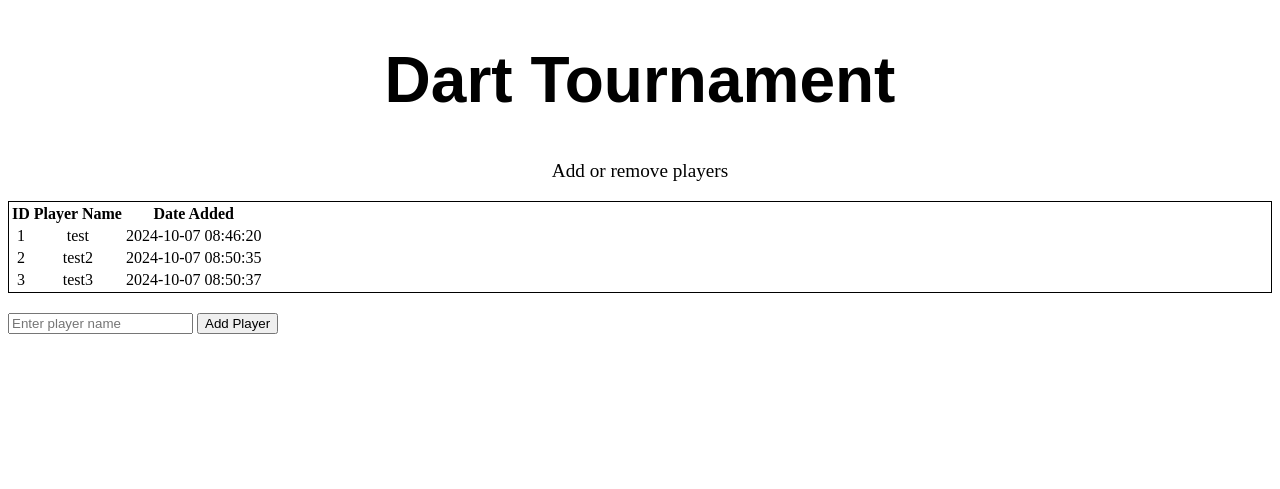
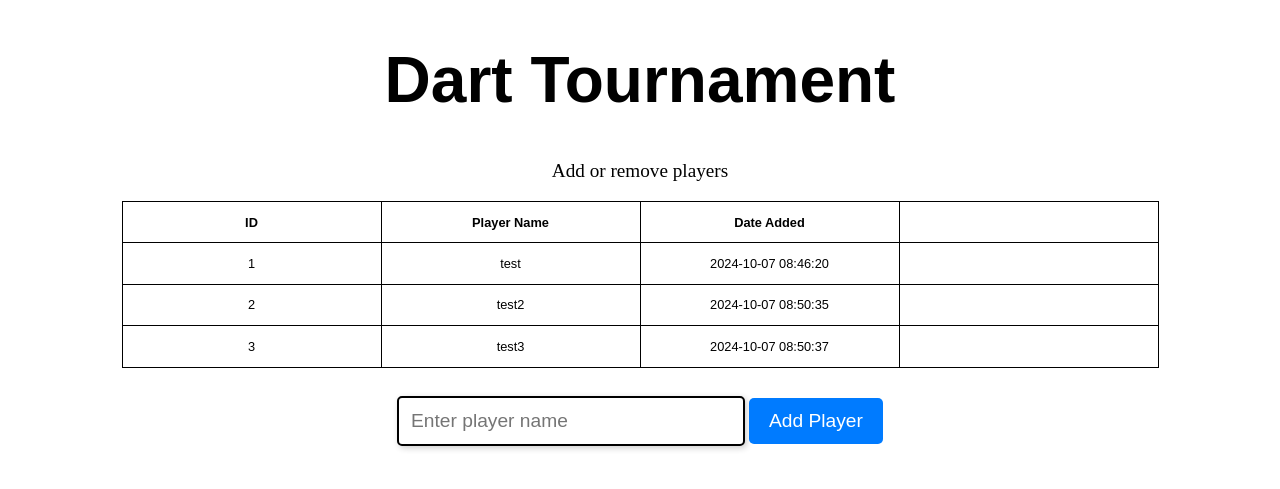
Before and after one commit to Fubiii11/Dart_tournament, a Flask app: page / in a window 1280 px wide. Shown: the top 489 px of the page. Run offline with Flask 3, Linux system fonts and the light colour scheme.

Commit message:
styling and delete button added

```diff
--- a/app.py
+++ b/app.py
@@ -37,5 +37,16 @@ def index():
         players = Dart.query.order_by(Dart.date_created).all()
         return render_template("index.html", players=players)
 
+@app.route("/delete/<int:id>", methods=["POST"])
+def delete_player(id):
+    player_to_delete = Dart.query.get_or_404(id)
+
+    try:
+        db.session.delete(player_to_delete)
+        db.session.commit()
+        return redirect("/")
+    except:
+        return "There was a problem deleting this player"
+
 if __name__ == '__main__':
     app.run(debug=True)
--- a/static/css/styles.css
+++ b/static/css/styles.css
@@ -1,4 +1,108 @@
-.title{margin-inline: auto; max-width: fit-content; font-family: fantasy; font-size: 5vw;}
-.center_text{margin-inline: auto; max-width: fit-content; font-size: 1.5vw;}
-.name_field{text-align: center; display: block; margin: 0 auto; width: 25vw; padding: 10px; font-size: 2vw; }
-.player_table{border: 1px solid black;text-align: center; display: block;}
+.title {
+    margin-inline: auto;
+    max-width: fit-content;
+    font-family: fantasy;
+    font-size: 5vw;
+}
+.center_text {
+    margin-inline: auto;
+    max-width: fit-content;
+    font-size: 1.5vw;
+}
+.name_field {
+    text-align: center;
+    display: block;
+    margin: 0 auto;
+    width: 25vw;
+    padding: 10px;
+    font-size: 2vw;
+}
+
+/* Table styling */
+table, th, td {
+    border: 1px solid black;
+    border-collapse: collapse;
+    text-align: center;
+
+  }
+th, td {
+    width: 20vw;
+    height: 3vw;
+}
+.player_table{
+    margin-inline: auto;
+    font-family: Arial, Helvetica, sans-serif;
+    font-size: 1vw;
+}
+
+/* General button styling */
+.remove_btn {
+    background-color: red;
+    color: white;
+    border: none;
+    padding: 8px 12px;
+    cursor: pointer;
+    border-radius: 4px;
+    transition: background-color 0.3s ease;
+    font-size: 0.6vw;
+}
+
+/* Show remove button only on hover */
+.player_row {
+    position: relative;
+}
+
+.player_row:hover .remove_btn {
+    visibility: visible;
+}
+
+.remove_btn {
+    visibility: hidden; /* Initially hidden */
+}
+.remove_btn:hover {
+    background-color: darkred;
+}
+
+/* Style the input field */
+.input_field {
+    margin-inline: auto;
+    text-align: center;
+    margin-top: 20px;
+}
+
+/* input text */
+.input_field input[type="text"] {
+    width: 25vw;
+    padding: 12px;
+    font-size: 1.5vw;
+    border: 2px solid #000;
+    border-radius: 5px;
+    box-shadow: 2px 2px 6px rgba(0, 0, 0, 0.2);
+    transition: all 0.3s ease;
+}
+
+/* Change the input field focus outline and shadow */
+.input_field input[type="text"]:focus {
+    outline: none;
+    box-shadow: 0px 0px 10px rgba(0, 123, 255, 0.7);
+    border-color: #007bff;
+}
+
+/* Style the submit button */
+.input_field input[type="submit"] {
+    background-color: #007bff;
+    color: white;
+    padding: 12px 20px;
+    font-size: 1.5vw;
+    border: none;
+    border-radius: 5px;
+    cursor: pointer;
+    margin-top: 10px;
+    transition: background-color 0.3s ease, transform 0.3s ease;
+}
+
+/* Hover effect for the submit button */
+.input_field input[type="submit"]:hover {
+    background-color: #0056b3;
+    transform: scale(1.05);
+}
--- a/templates/index.html
+++ b/templates/index.html
@@ -23,11 +23,16 @@
             <tbody>
                 <!-- Loop through all players in the database and diplay them-->
                  {% for player in players %}
-                 <tr>
+                 <tr class="player_row">
                     <td>{{ player.id }}</td>
                     <td>{{ player.player }}</td>
                     <td>{{ player.date_created.strftime('%Y-%m-%d %H:%M:%S') }}</td>
-                 </tr>
+                    <td>
+                        <form action="/delete/{{player.id}}" method="POST" style="display: inline;">
+                            <button type="submit" class="remove_btn">Remove</button>
+                        </form>
+                    </td>
+                </tr>
                  {% endfor %}
             </tbody>
          </table>
@@ -35,7 +40,7 @@
     </div>
 
     <!-- Add player form -->
-    <form action="/" method="POST" style="margin-top: 20px;">
+    <form action="/" method="POST" class="input_field">
         <input type="text" name="player" id="player" placeholder="Enter player name" required>
         <input type="submit" value="Add Player">
     </form>
```
Also changed, not shown: instance/test.db.
